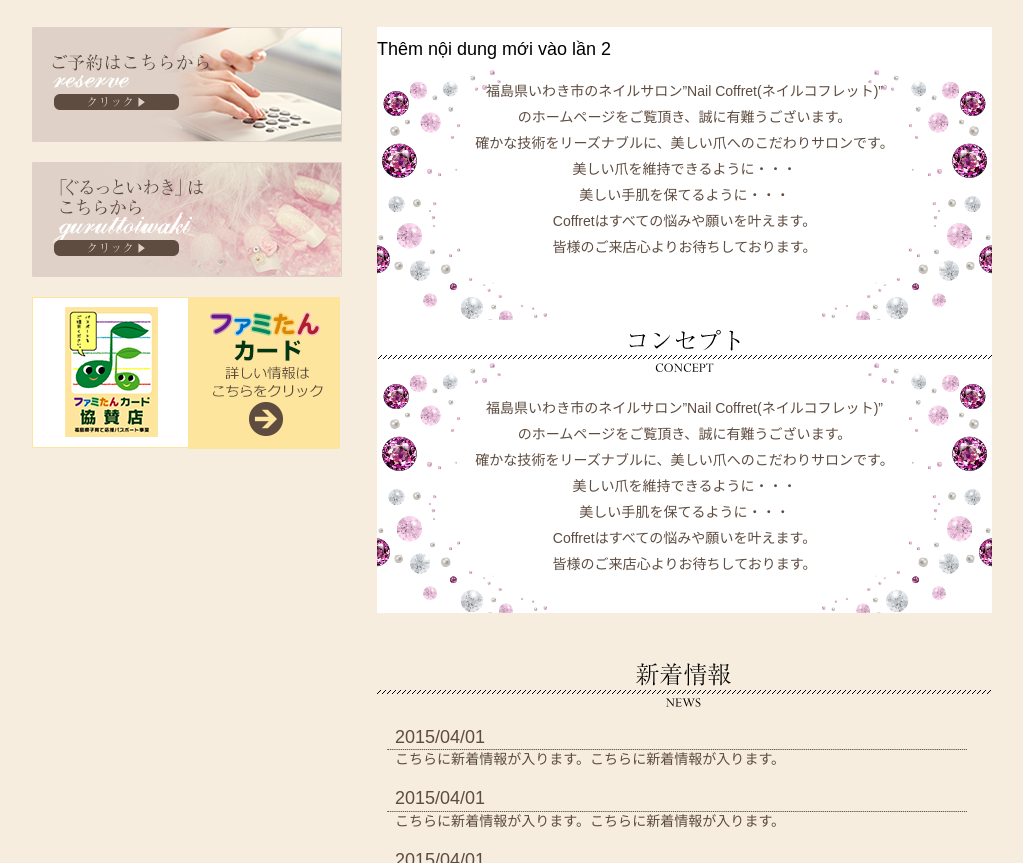
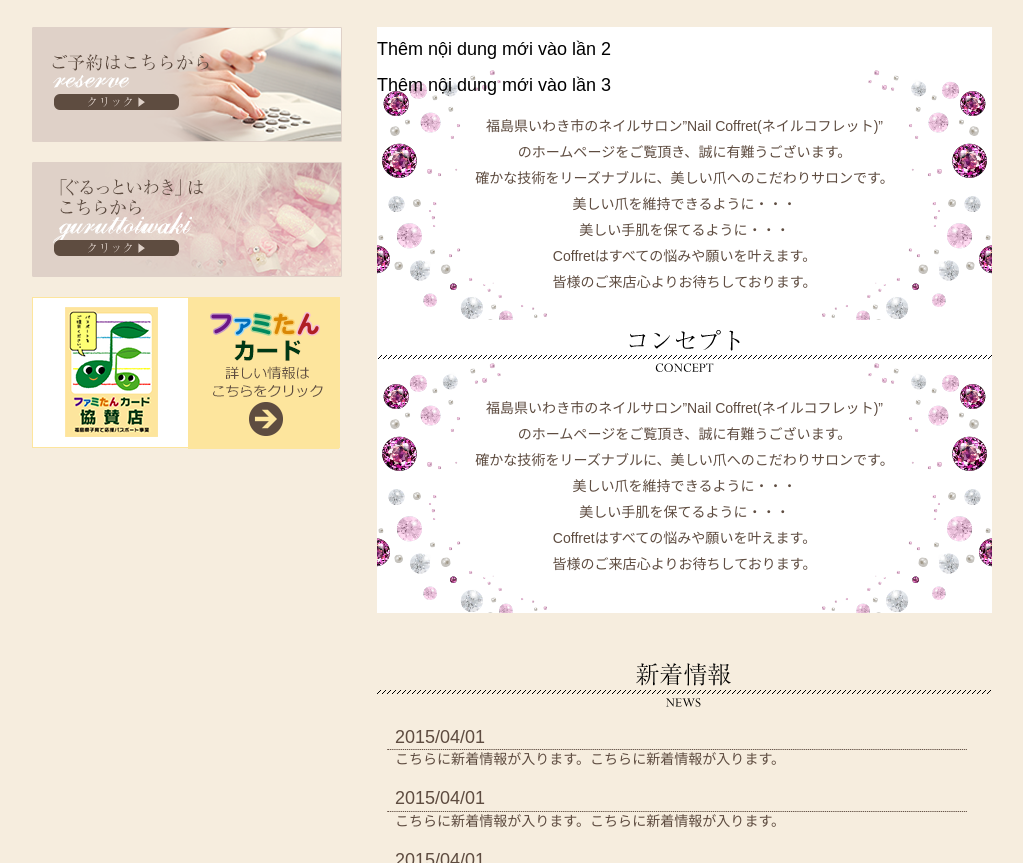
Before and after one commit to huongnguyen89/example, a plain HTML site: page index.html in a window 1280 px wide. Shown: the part 1180-2043 px from the top of the page, without its empty margins (128-1151 px from the left). Drawn offline with nearby package versions, Linux system fonts and the light colour scheme.

Commit message:
add content lần 3
Signed-off-by: Nguyen Thi Huong <huongnguyen89.sp@gmail.com>

```diff
--- a/index.html
+++ b/index.html
@@ -128,6 +128,7 @@
 			<div id="Main">
 				<div id="Concept">
 				<h2 class="pt-10">Thêm nội dung mới vào lần 2</h2>
+				<h2 class="pt-10">Thêm nội dung mới vào lần 3</h2>
 				<p class="txt">
 					福島県いわき市のネイルサロン”Nail Coffret(ネイルコフレット)”<br>
 					のホームページをご覧頂き、誠に有難うございます。<br>
```
